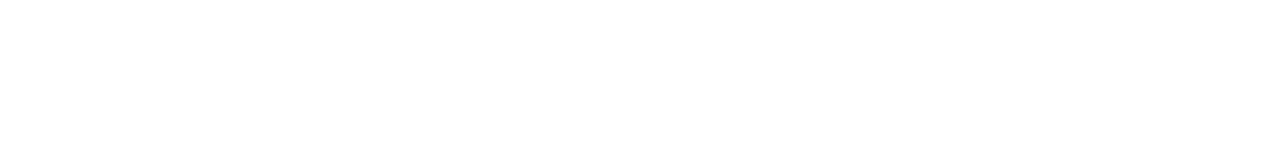
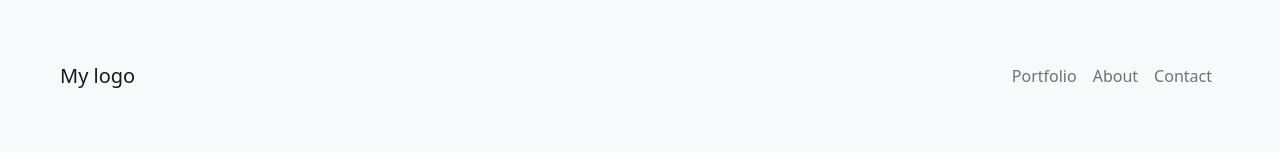
Before and after one commit to NatiDeme/Boootstrap-excercise, a website: page index.html in a window 1280 px wide. Drawn offline with nearby package versions, Linux system fonts and the light colour scheme.

Commit message:
add  nav bar

```diff
--- a/index.html
+++ b/index.html
@@ -4,7 +4,38 @@
     <meta charset="UTF-8" />
     <meta http-equiv="X-UA-Compatible" content="IE=edge" />
     <meta name="viewport" content="width=device-width, initial-scale=1.0" />
+
+    <link href="https://cdn.jsdelivr.net/npm/bootstrap@5.1.3/dist/css/bootstrap.min.css" rel="stylesheet" integrity="sha384-1BmE4kWBq78iYhFldvKuhfTAU6auU8tT94WrHftjDbrCEXSU1oBoqyl2QvZ6jIW3" crossorigin="anonymous">
+<link rel="stylesheet" href="main.css">
     <title>Document</title>
   </head>
-  <body></body>
+  <body>
+
+    <nav class="navbar navbar-expand-lg navbar-light bg-light">
+      <div class="container-fluid">
+        <a class="navbar-brand p-5" href="#">My logo</a>
+        <button class="navbar-toggler" type="button" data-bs-toggle="collapse" data-bs-target="#navbarSupportedContent" aria-controls="navbarSupportedContent" aria-expanded="false" aria-label="Toggle navigation">
+          <span class="navbar-toggler-icon"></span>
+        </button>
+        <div class="collapse navbar-collapse" id="navbarSupportedContent">
+          <ul class="navbar-nav p-5 ms-auto mb-2 mb-lg-0">
+            <li class="nav-item">
+              <a class="nav-link " aria-current="page" href="#">Portfolio</a>
+            </li>
+            <li class="nav-item">
+              <a class="nav-link" href="#">About</a>
+            </li>
+            <li class="nav-item">
+              <a class="nav-link" href="#">Contact</a>
+            </li>
+          </ul>
+        </div>
+      </div>
+    </nav>
+
+
+
+
+    <script src="https://cdn.jsdelivr.net/npm/bootstrap@5.1.3/dist/js/bootstrap.bundle.min.js" integrity="sha384-ka7Sk0Gln4gmtz2MlQnikT1wXgYsOg+OMhuP+IlRH9sENBO0LRn5q+8nbTov4+1p" crossorigin="anonymous"></script>
+  </body>
 </html>
```
